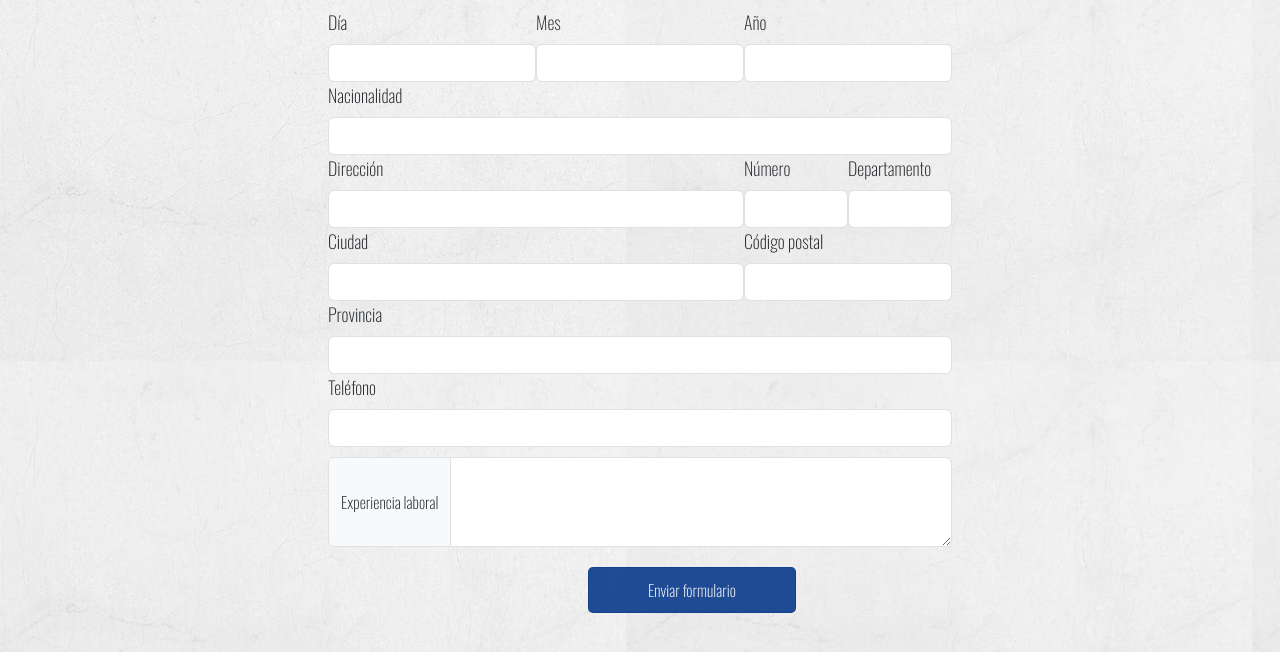
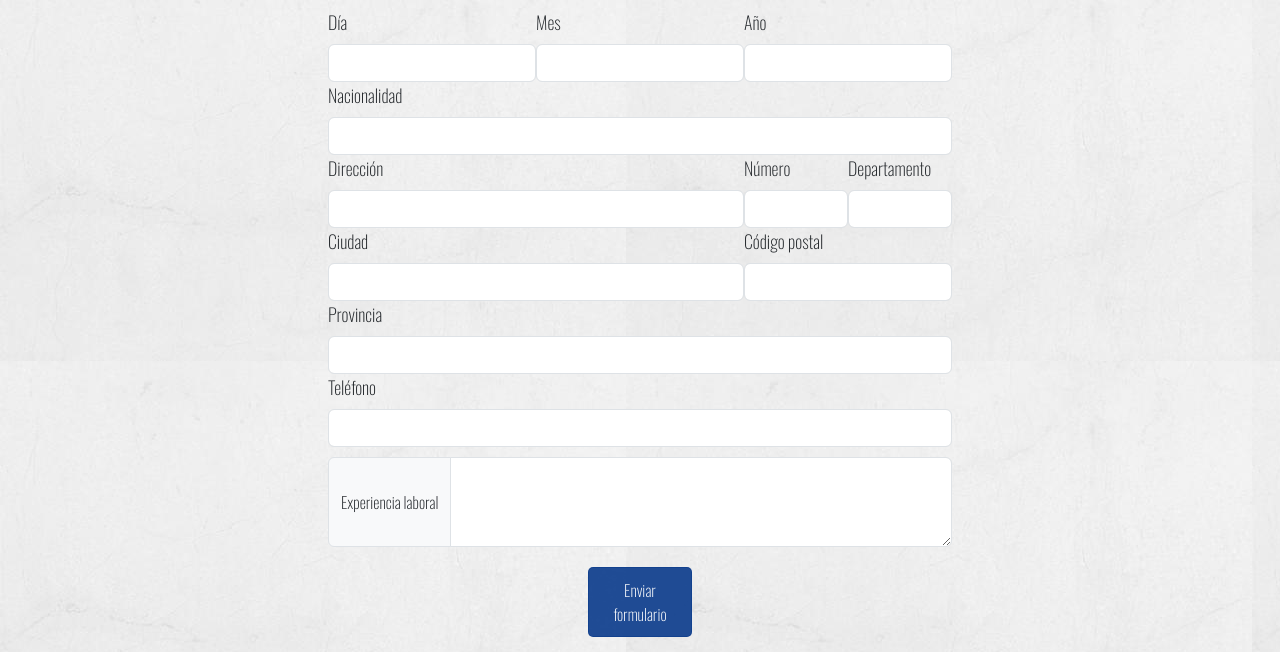
Before and after one commit to valentiaga/reacePaginaWeb, a plain HTML site: page formaParte.html in a window 1280 px wide. Shown: the part 473-1125 px from the top of the page. Drawn offline with nearby package versions, Linux system fonts and the light colour scheme.

Commit message:
correccion button

```diff
--- a/css/style.css
+++ b/css/style.css
@@ -402,6 +402,10 @@ img.logoHeader {
     font-size: 16px;
 }
 
+.miBotonFormaParte{
+
+}
+
 .input-group {
     height: 120px;
     padding-top: 10px;
--- a/formaParte.html
+++ b/formaParte.html
@@ -210,7 +210,7 @@
             </div>
           </div>
           <div>
-            <button class="offset-lg-5 btn btn-primary miBoton offset-4 col-4" type="submit">Enviar formulario</button>
+            <button class="offset-lg-5 col-lg-2 btn btn-primary miBoton offset-4 col-4" type="submit">Enviar formulario</button>
           </div>
 
         </form>
```
